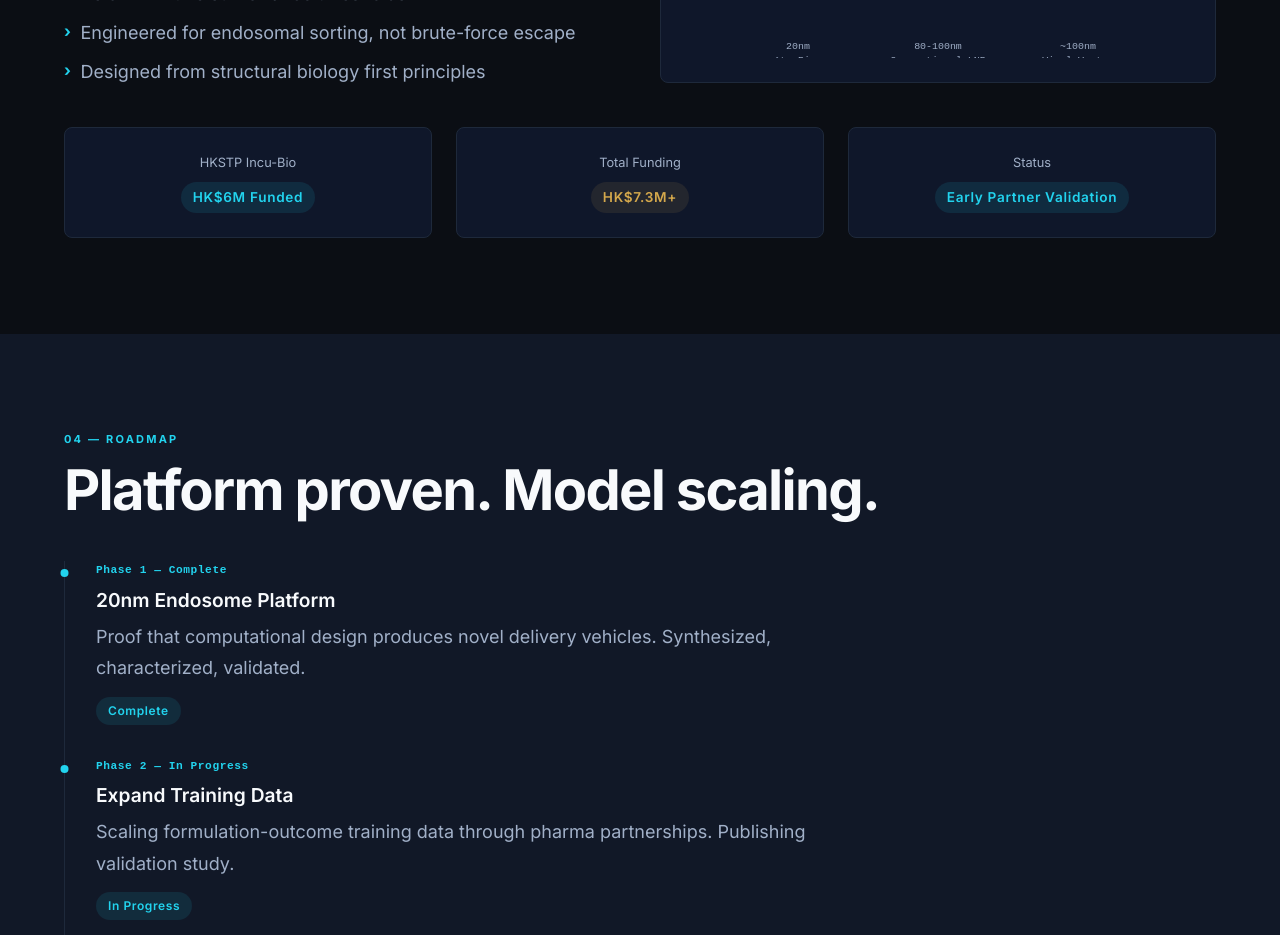
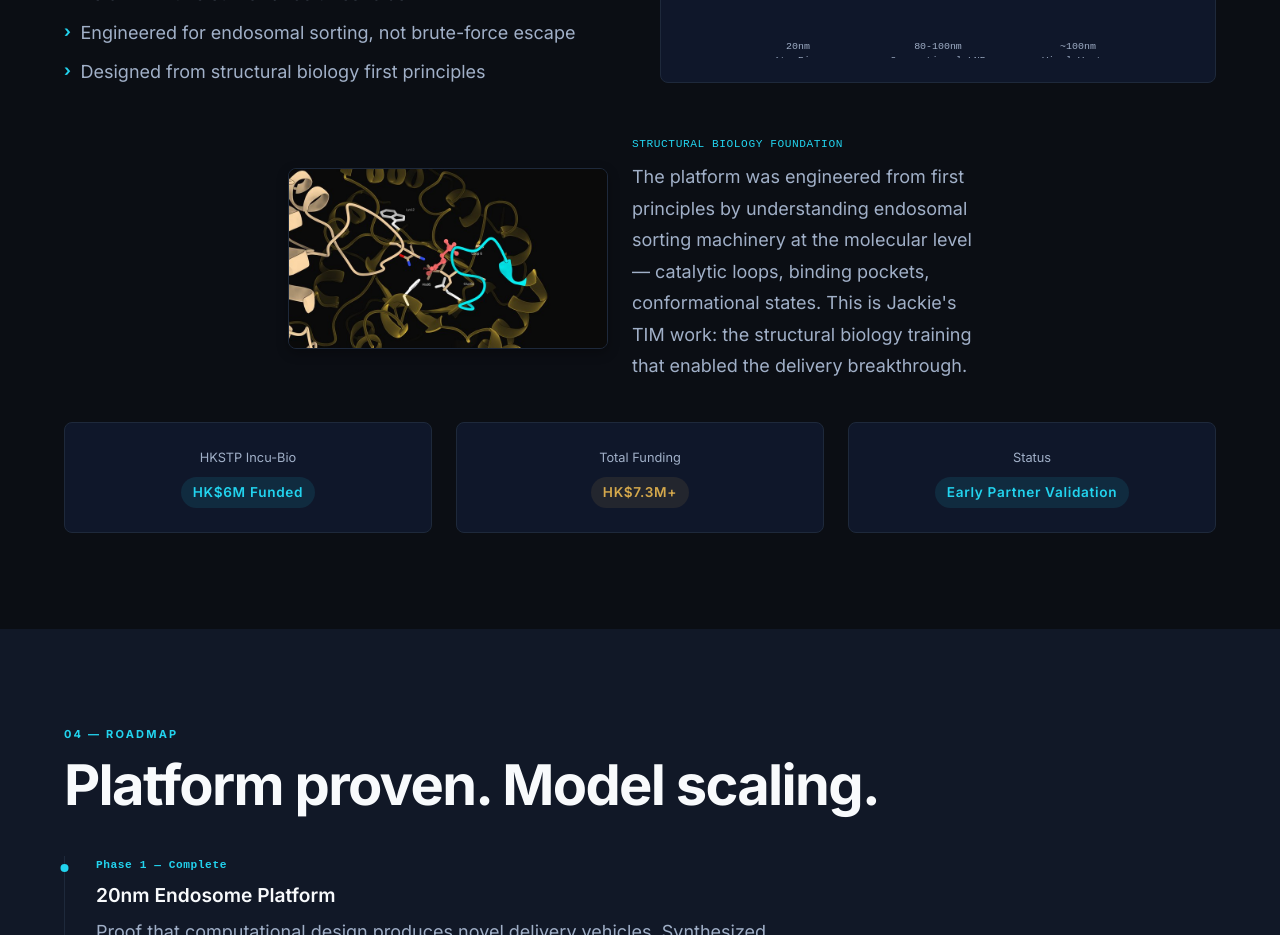
Before and after one commit to Grasswall/jackieng-profile, a Next.js app: page /jackieng-profile/ in a window 1280 px wide. Shown: the part 3520-4455 px from the top of the page. Built offline with nearby package versions, Linux system fonts and the light colour scheme.

Commit message:
Iteration 10: Add TIM active site render — structural biology proof in Platform section

```diff
--- a/src/components/Platform.tsx
+++ b/src/components/Platform.tsx
@@ -171,6 +171,51 @@ export function Platform() {
           </div>
         </div>
 
+        {/* Structural biology proof */}
+        <div
+          className="reveal"
+          style={{
+            marginTop: '3rem',
+            display: 'flex',
+            justifyContent: 'center',
+            alignItems: 'center',
+            gap: '1.5rem',
+            flexWrap: 'wrap',
+          }}
+        >
+          <img
+            src="/jackieng-profile/assets/render-tim-active-site.jpg"
+            alt="TIM enzyme active site — Jackie's structural biology work"
+            style={{
+              maxWidth: '320px',
+              width: '100%',
+              height: 'auto',
+              borderRadius: '0.5rem',
+              border: '1px solid var(--border)',
+              boxShadow: '0 4px 12px rgba(0,0,0,0.3)',
+            }}
+          />
+          <div style={{ maxWidth: '360px' }}>
+            <p
+              className="mono"
+              style={{
+                color: 'var(--accent-cyan)',
+                fontSize: '0.7rem',
+                marginBottom: '0.5rem',
+                letterSpacing: '0.05em',
+              }}
+            >
+              STRUCTURAL BIOLOGY FOUNDATION
+            </p>
+            <p className="section-body" style={{ color: 'var(--text-muted)' }}>
+              The platform was engineered from first principles by understanding endosomal sorting
+              machinery at the molecular level — catalytic loops, binding pockets, conformational
+              states. This is Jackie&apos;s TIM work: the structural biology training that enabled the
+              delivery breakthrough.
+            </p>
+          </div>
+        </div>
+
         {/* Status cards */}
         <div
           className="reveal card-grid"
```
Also changed, not shown: public/assets/render-tim-active-site.jpg (added).
